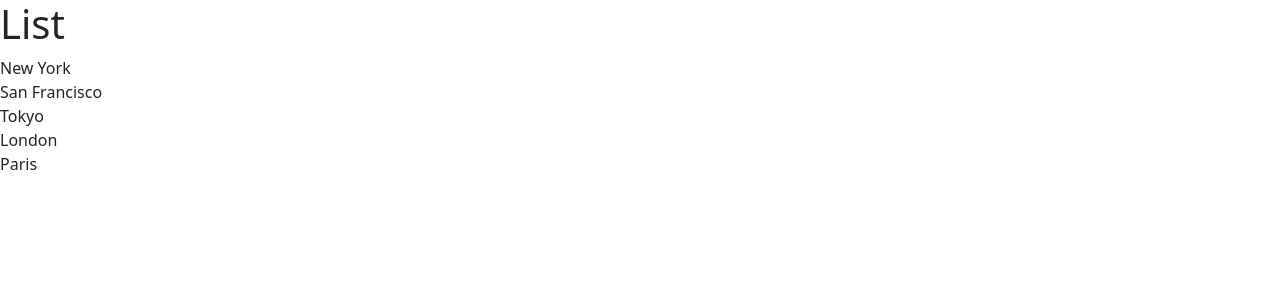
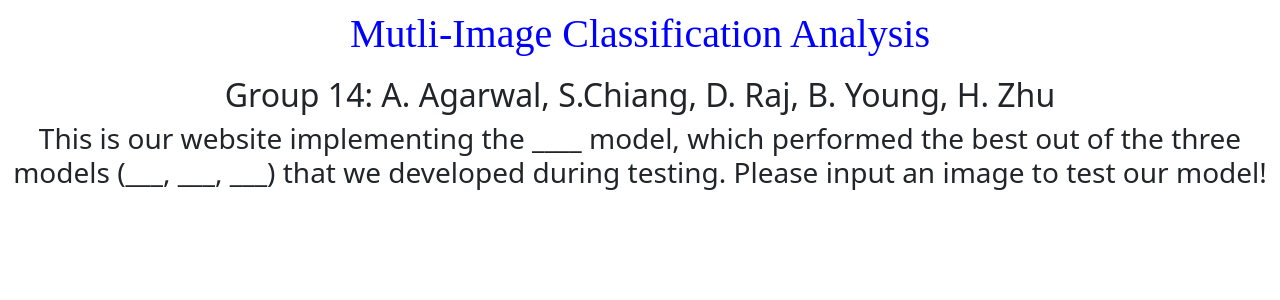
Before and after one commit to goldenfries100/171Group14, a React (Vite) app in the folder 171-project/: page / in a window 1280 px wide. Shown: the top 300 px of the page. Built offline with nearby package versions, Linux system fonts and the light colour scheme.

Commit message:
Rough Website
Will add better CSS later, but it's working!!!!

```diff
--- a/171-project/src/App.tsx
+++ b/171-project/src/App.tsx
@@ -1,6 +1,14 @@
-import ListGroup from './components/ListGroup';
+import ListGroup from './components/Explanation';
+import Header from './components/Header';
+import Explanation from './components/Explanation';
+
 function App() {
-  return <div><ListGroup /></div>
+  return (
+    <>
+      <div><Header /></div>
+      <div><Explanation /></div>
+    </>
+  );
 }
 
 export default App;
--- /dev/null
+++ b/171-project/src/components/Explanation.tsx
@@ -0,0 +1,19 @@
+
+function Explanation() {
+    const h2style: React.CSSProperties = {
+        textAlign: 'center'
+    };
+
+    const h3style: React.CSSProperties = {
+        textAlign: 'center'
+    };
+
+    return (
+    <>
+        <h2 style={h2style}>Group 14: A. Agarwal, S.Chiang, D. Raj, B. Young, H. Zhu</h2>
+        <h3 style={h3style}>This is our website implementing the ____ model, which performed the best out of the three models (___, ___, ___) that we developed during testing. Please input an image to test our model!</h3>
+    </>
+    );
+}
+
+export default Explanation;
--- a/171-project/src/components/Header.tsx
+++ b/171-project/src/components/Header.tsx
@@ -1,3 +1,14 @@
+import React from 'react';
+
 function Header() {
+    const headingStyle: React.CSSProperties = {
+        padding: '10px',
+        fontFamily: 'Display',
+        textAlign: 'center',
+        color: 'blue'
+    };
 
-}
+    return <h1 style={headingStyle}>Mutli-Image Classification Analysis</h1>;
+};
+
+export default Header;
--- a/171-project/src/components/ListGroup.tsx
+++ /dev/null
@@ -1,21 +0,0 @@
-
-function ListGroup() {
-    const items = [
-        'New York',
-        'San Francisco',
-        'Tokyo',
-        'London',
-        'Paris'
-    ];
-
-    return (
-    <>
-        <h1>List</h1>
-        <ul className="list-group">
-            {items.map(item => <li key={item}>{item}</li>)}
-        </ul>
-    </>
-    );
-}
-
-export default ListGroup;
```
